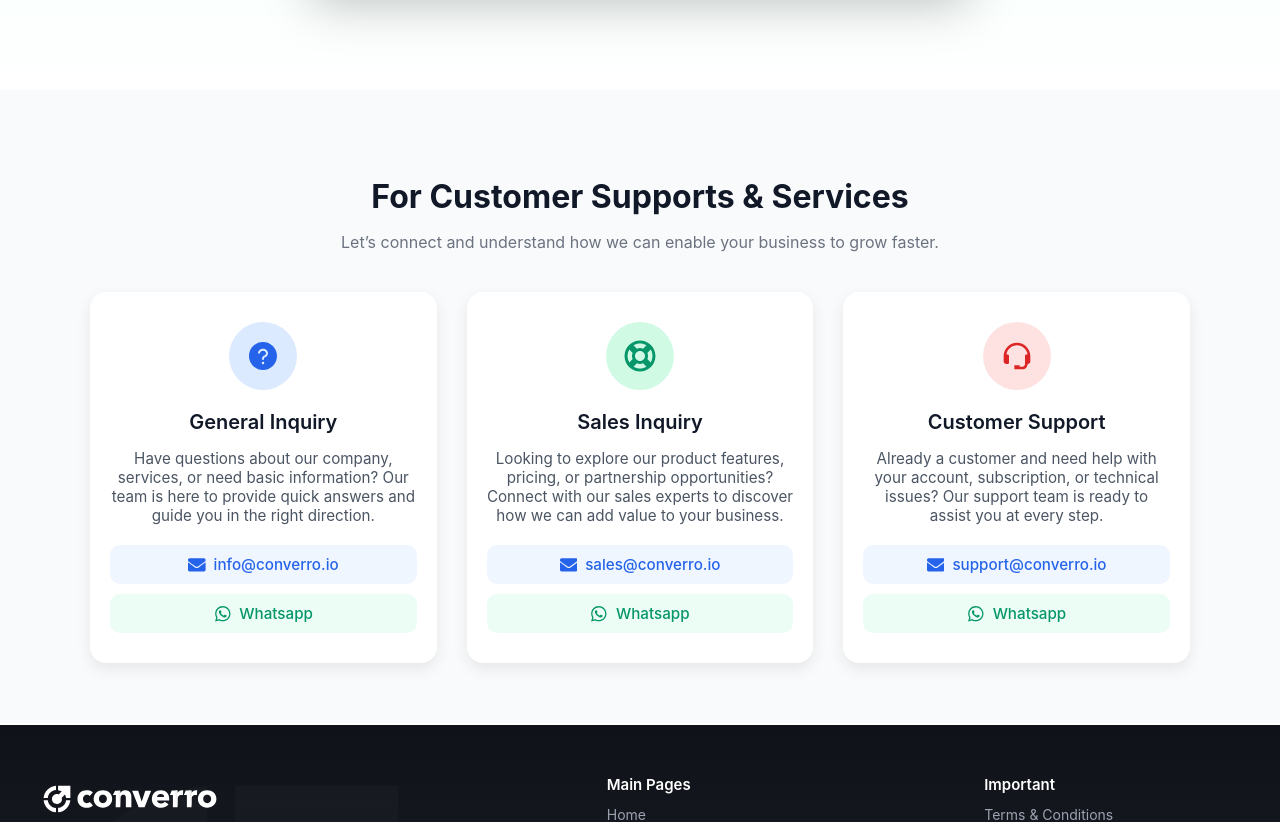
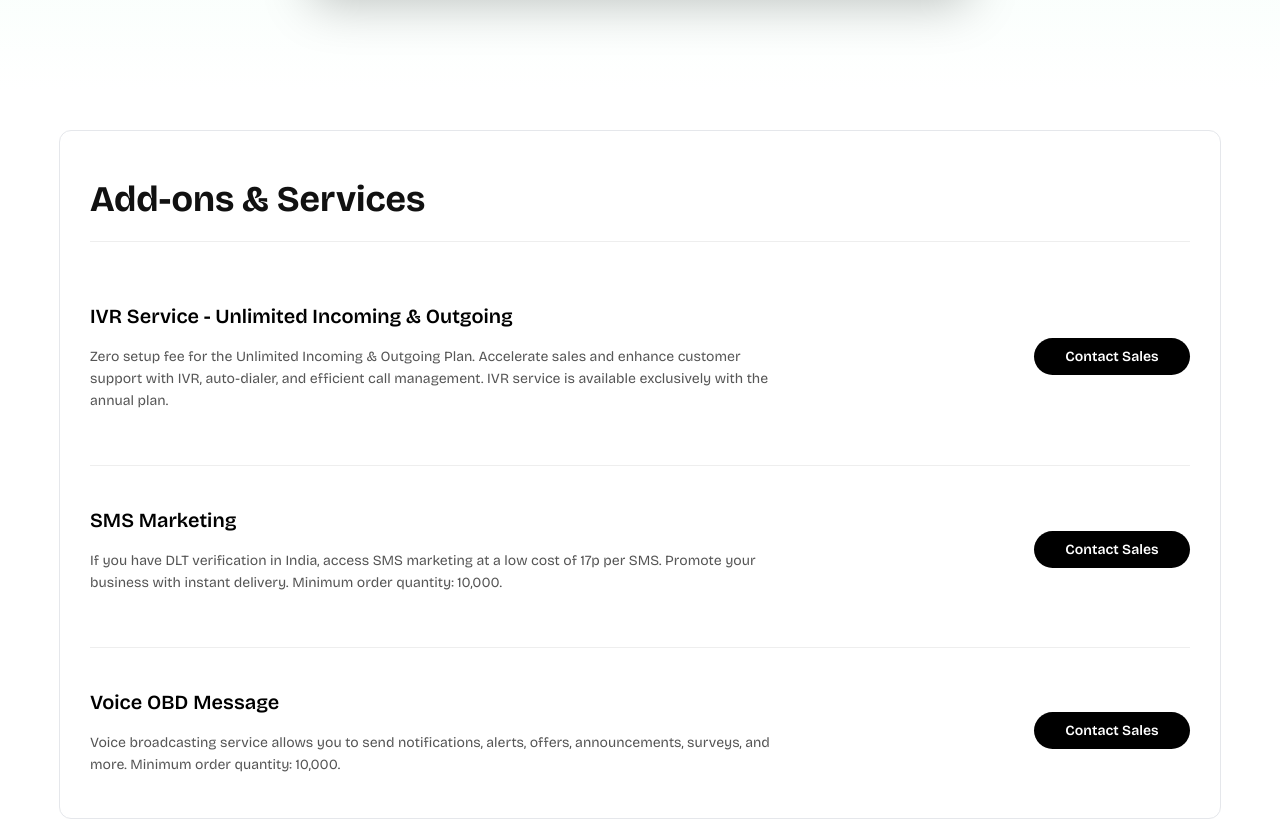
Before and after one commit to IsHa2507/converro, a React (Create React App) app: page /contactus in a window 1280 px wide. Shown: the part 1080-1902 px from the top of the page. Built offline with nearby package versions, Linux system fonts and the light colour scheme.

Commit message:
add link

```diff
--- a/src/components/AddOns.css
+++ b/src/components/AddOns.css
@@ -71,8 +71,11 @@
 /* ============================= */
 /*   Price Pill                  */
 /* ============================= */
-.addon-price {
-  background: #000;
+/* ============================= */
+/*   WhatsApp Contact Button     */
+/* ============================= */
+.addon-btn {
+  background: #000;                /* default black like old button */
   color: #fff;
   font-size: 14px;
   font-weight: 600;
@@ -82,11 +85,15 @@
   text-align: center;
   transition: all 0.3s ease;
   margin-top: 6px;
+  display: inline-block;
+  text-decoration: none;          /* remove underline */
 }
-.addon-price:hover {
-  background: #3fce71;
-  color: #000;
+
+.addon-btn:hover {
+  background: #3fce71;            /* hover = green */
+  color: #000;                    /* hover text = black */
 }
+
 
 /* ============================= */
 /*   Responsive Design           */
--- a/src/components/AddOns.js
+++ b/src/components/AddOns.js
@@ -6,19 +6,19 @@ const addons = [
     title: "IVR Service - Unlimited Incoming & Outgoing",
     description:
       "Zero setup fee for the Unlimited Incoming & Outgoing Plan. Accelerate sales and enhance customer support with IVR, auto-dialer, and efficient call management. IVR service is available exclusively with the annual plan.",
-    price: "₹7,200/User/Yrs",
+    price: "Contact Sales",
   },
   {
     title: "SMS Marketing",
     description:
       "If you have DLT verification in India, access SMS marketing at a low cost of 17p per SMS. Promote your business with instant delivery. Minimum order quantity: 10,000.",
-    price: "₹1,699+ 18% GST",
+    price: "Contact Sales",
   },
   {
     title: "Voice OBD Message",
     description:
       "Voice broadcasting service allows you to send notifications, alerts, offers, announcements, surveys, and more. Minimum order quantity: 10,000.",
-    price: "₹2,999+ 18% GST",
+    price: "Contact Sales",
   },
 ];
 
--- a/src/components/CustomerHelp.js
+++ b/src/components/CustomerHelp.js
@@ -1,81 +1,56 @@
 import React from "react";
-import { AiFillQuestionCircle } from "react-icons/ai";
-import { FaEnvelope, FaWhatsapp, FaRegLifeRing } from "react-icons/fa";
-import { BiSupport } from "react-icons/bi";
+import "./AddOns.css";
 
-import "./CustomerHelp.css";
-
-const PrinciplesSection = () => {
-  const principles = [
+const addons = [
   {
-      icon: <AiFillQuestionCircle className="circle-icon blue" />,
-      title: "General Inquiry",
+    title: "IVR Service - Unlimited Incoming & Outgoing",
     description:
-        "Have questions about our company, services, or need basic information? Our team is here to provide quick answers and guide you in the right direction.",
-      email: "mailto:info@converro.io",
+      "Zero setup fee for the Unlimited Incoming & Outgoing Plan. Accelerate sales and enhance customer support with IVR, auto-dialer, and efficient call management. IVR service is available exclusively with the annual plan.",
+    price: "Contact Sales",
     whatsapp: "https://wa.me/9211616225",
   },
   {
-      icon: <FaRegLifeRing className="circle-icon green" />,
-      title: "Sales Inquiry",
+    title: "SMS Marketing",
     description:
-        "Looking to explore our product features, pricing, or partnership opportunities? Connect with our sales experts to discover how we can add value to your business.",
-      email: "mailto:sales@converro.io",
+      "If you have DLT verification in India, access SMS marketing at a low cost of 17p per SMS. Promote your business with instant delivery. Minimum order quantity: 10,000.",
+    price: "Contact Sales",
     whatsapp: "https://wa.me/9211616225",
   },
   {
-      icon: <BiSupport className="circle-icon red" />,
-      title: "Customer Support",
+    title: "Voice OBD Message",
     description:
-        "Already a customer and need help with your account, subscription, or technical issues? Our support team is ready to assist you at every step.",
-      email: "mailto:support@converro.io",
+      "Voice broadcasting service allows you to send notifications, alerts, offers, announcements, surveys, and more. Minimum order quantity: 10,000.",
+    price: "Contact Sales",
     whatsapp: "https://wa.me/9211616225",
   },
 ];
 
+const AddOns = () => {
   return (
-    <section className="principles-section">
-      <div className="principles-container">
-        <h2 className="principles-heading">
-          For Customer Supports & Services
-        </h2>
-        <p className="principles-subheading">
-          Let’s connect and understand how we can enable your business to grow faster.
-        </p>
+    <div className="addons-container">
+      <h2 className="addons-heading">Add-ons & Services</h2>
+      <div className="addons-list">
+        {addons.map((item, index) => (
+          <div key={index} className="addon-card">
+            <div className="addon-content">
+              <h3 className="addon-title">{item.title}</h3>
+              <p className="addon-description">{item.description}</p>
+            </div>
 
-        <div className="principles-grid">
-          {principles.map((item, index) => (
-            <div key={index} className="principle-card">
-              <div className="principle-icon-wrapper">{item.icon}</div>
-              <h3 className="principle-title">{item.title}</h3>
-              <p className="principle-description">{item.description}</p>
-
-              {/* Action Buttons */}
-              <div className="principle-actions">
+            {/* WhatsApp button */}
             <a
-                  href={item.email}
-                  className="action-btn email"
+              href={item.whatsapp}
               target="_blank"
               rel="noopener noreferrer"
+              className="addon-btn"
             >
-                  <FaEnvelope className="btn-icon" />{" "}
-                  {item.email.replace("mailto:", "")}
+              {item.price}
             </a>
-                <a
-                  href={item.whatsapp}
-                  className="action-btn whatsapp"
-                  target="_blank"
-                  rel="noopener noreferrer"
-                >
-                  <FaWhatsapp className="btn-icon" /> Whatsapp
-                </a>
-              </div>
           </div>
         ))}
       </div>
     </div>
-    </section>
   );
 };
 
-export default PrinciplesSection;
+export default AddOns;
```
Lines whose indentation alone changed are shown as unchanged.
